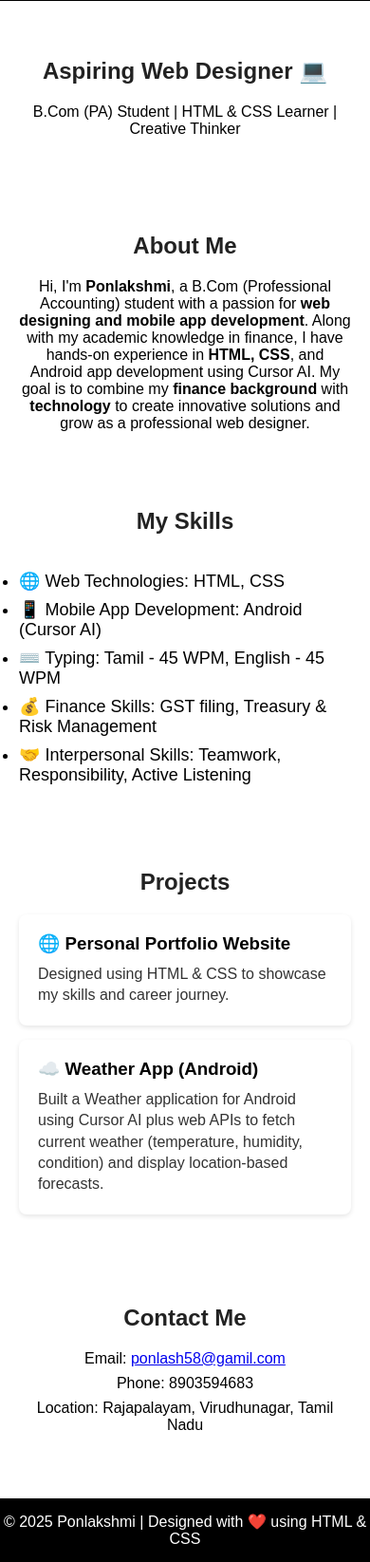
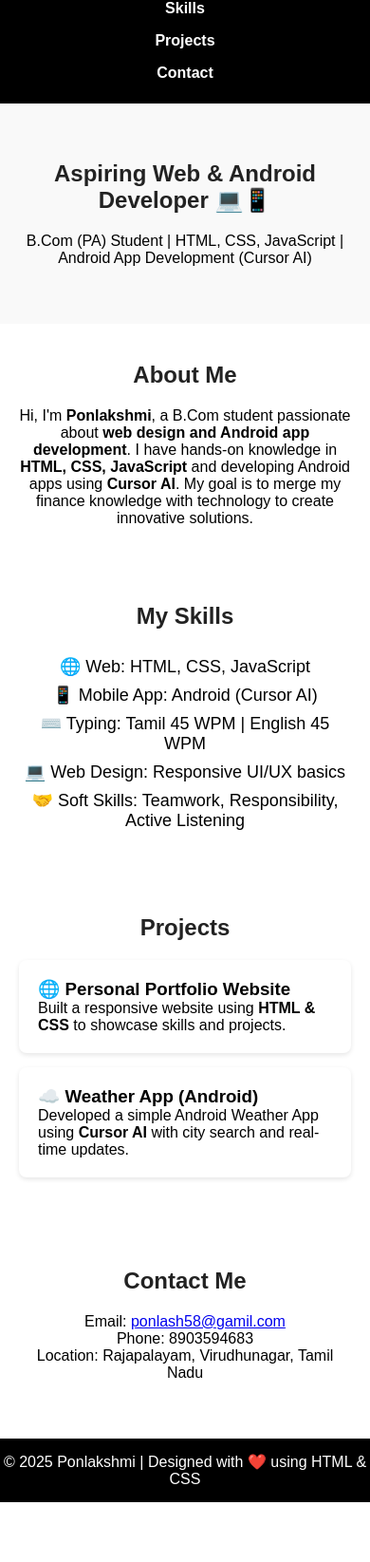
Before and after one commit to ponlash58-bot/Personal-Portfolio, a plain HTML site: page index.html in a window 390 px wide. Shown: the part 85-1730 px from the top of the page at 95% size. After the commit the page ends 1667 px from the top, so only its background shows below. Drawn offline with Linux system fonts and the light colour scheme.

Commit message:
Updated responsive CSS for portfolio and project sections

```diff
--- a/index.html
+++ b/index.html
@@ -7,7 +7,6 @@
 <link rel="stylesheet" href="style.css">
 </head>
 <body>
-
 
 <header>
   <div class="container">
@@ -23,57 +22,42 @@
   </div>
 </header>
 
-
 <section class="Myintro">
-        <h2>Aspiring Web Designer 💻</h2>
-        <p>B.Com (PA) Student | HTML & CSS Learner | Creative Thinker</p>
+  <h2>Aspiring Web & Android Developer 💻📱</h2>
+  <p>B.Com (PA) Student | HTML, CSS, JavaScript | Android App Development (Cursor AI)</p>
 </section>
-
 
 <section id="about">
   <h2>About Me</h2>
   <p>
-            Hi, I'm <b>Ponlakshmi</b>, a B.Com (Professional Accounting) student with a passion for
-            <b>web designing and mobile app development</b>.
-            Along with my academic knowledge in finance, I have hands-on experience in
-            <b>HTML, CSS</b>, and Android app development using Cursor AI.
-            My goal is to combine my <b>finance background</b> with <b>technology</b> to create
-            innovative solutions and grow as a professional web designer.
+    Hi, I'm <b>Ponlakshmi</b>, a B.Com student passionate about <b>web design and Android app development</b>.
+    I have hands-on knowledge in <b>HTML, CSS, JavaScript</b> and developing Android apps using <b>Cursor AI</b>.
+    My goal is to merge my finance knowledge with technology to create innovative solutions.
   </p>
 </section>
-
 
 <section id="skills">
   <h2>My Skills</h2>
   <ul>
-            <li>🌐 Web Technologies: HTML, CSS</li>
-            <li>📱 Mobile App Development: Android (Cursor AI)</li>
-            <li>⌨️ Typing: Tamil - 45 WPM, English - 45 WPM</li>
-            <li>💰 Finance Skills: GST filing, Treasury & Risk Management</li>
-            <li>🤝 Interpersonal Skills: Teamwork, Responsibility, Active Listening</li>
+    <li>🌐 Web: HTML, CSS, JavaScript</li>
+    <li>📱 Mobile App: Android (Cursor AI)</li>
+    <li>⌨️ Typing: Tamil 45 WPM | English 45 WPM</li>
+    <li>💻 Web Design: Responsive UI/UX basics</li>
+    <li>🤝 Soft Skills: Teamwork, Responsibility, Active Listening</li>
   </ul>
 </section>
 
-
 <section id="projects">
   <h2>Projects</h2>
-
   <div class="project-card">
     <h3>🌐 Personal Portfolio Website</h3>
-            <p>Designed using HTML & CSS to showcase my skills and career journey.</p>
+    <p>Built a responsive website using <b>HTML & CSS</b> to showcase skills and projects.</p>
   </div>
-
   <div class="project-card">
     <h3>☁️ Weather App (Android)</h3>
-            <p>
-                Built a Weather application for Android using Cursor AI plus web APIs to fetch current weather
-                (temperature, humidity, condition) and display location-based forecasts.
-            </p>
-
+    <p>Developed a simple Android Weather App using <b>Cursor AI</b> with city search and real-time updates.</p>
   </div>
-
 </section>
-
 
 <section id="contact">
   <h2>Contact Me</h2>
@@ -82,7 +66,6 @@
   <p>Location: Rajapalayam, Virudhunagar, Tamil Nadu</p>
 </section>
 
-
 <footer>
   <p>© 2025 Ponlakshmi | Designed with ❤️ using HTML & CSS</p>
 </footer>
--- a/style.css
+++ b/style.css
@@ -1,4 +1,3 @@
-
 * {
   margin: 0;
   padding: 0;
@@ -6,59 +5,58 @@
   font-family: Arial, sans-serif;
 }
 
-
 header {
   background: black;
   color: white;
   padding: 15px;
 }
+
 .container {
   width: 90%;
   margin: auto;
   display: flex;
   justify-content: space-between;
   align-items: center;
+  flex-wrap: wrap;
 }
+
 .logo {
   font-size: 24px;
   font-weight: bold;
 }
+
 nav ul {
   list-style: none;
+  display: flex;
+  flex-wrap: wrap;
+  justify-content: center;
 }
+
 nav ul li {
-    display: inline;
-    margin: 0 15px;
+  margin: 5px 15px;
 }
+
 nav ul li a {
   text-decoration: none;
   color:white;
   font-weight: bold;
 }
+
 nav ul li a:hover {
   color: #245e66;
 }
 
-
 .Myintro {
   text-align: center;
   padding: 60px 20px;
-    background:white
+  background: #f9f9f9;
 }
-.hero h2 {
-    font-size: 28px;
-    margin-bottom: 10px;
-}
-.hero p {
-    font-size: 18px;
-    color: #333;
-}
-
 
 section {
   padding: 40px 20px;
   text-align: center;
 }
+
 section h2 {
   font-size: 24px;
   margin-bottom: 20px;
@@ -66,15 +64,15 @@ section h2 {
 }
 
 #skills ul {
+  list-style: none;
   display: inline-block;
   text-align: left;
-    margin-top: 10px;
 }
+
 #skills ul li {
   margin: 8px 0;
   font-size: 18px;
 }
-
 
 .project-card {
   background:white;
@@ -85,29 +83,6 @@ section h2 {
   box-shadow: 0 2px 5px rgba(0,0,0,0.1);
   text-align: left;
 }
-.project-card h3 {
-    margin-bottom: 10px;
-}
-.project-card p {
-    color: #333;
-    line-height: 1.4;
-}
-
-
-.project-img {
-    display: block;
-    max-width: 100%;
-    height: auto;
-    margin-top: 10px;
-    border-radius: 6px;
-}
-
-
-#contact p {
-    margin: 8px 0;
-    font-size: 16px;
-}
-
 
 footer {
   background:black;
@@ -116,3 +91,20 @@ footer {
   padding: 15px 0;
   margin-top: 20px;
 }
+
+/* Responsive */
+@media(max-width:768px){
+  .container {
+    flex-direction: column;
+    text-align: center;
+  }
+  nav ul {
+    flex-direction: column;
+  }
+  nav ul li {
+    margin: 8px 0;
+  }
+  #skills ul {
+    text-align: center;
+  }
+}
```
Lines whose indentation alone changed are shown as unchanged.
